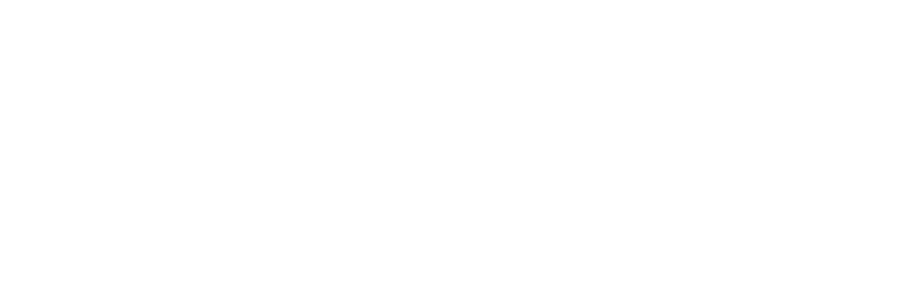
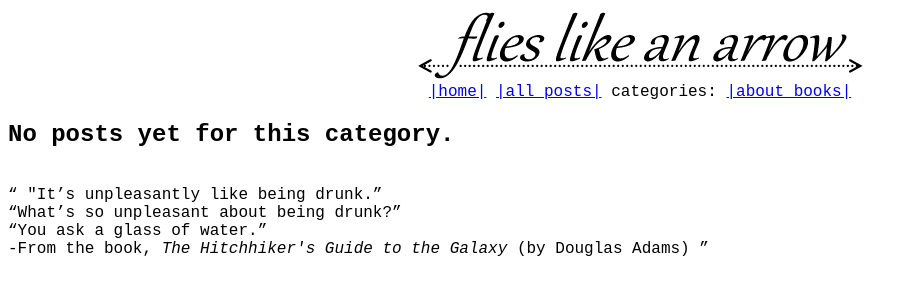
Before and after one commit to cosmopwater/flieslikeanarrow, a plain HTML site: page Aboutbooks.html in a window 1280 px wide. Shown: the whole page, without its empty margins (0-917 px from the left). Drawn offline with Linux system fonts and the light colour scheme.

Commit message:
Update Aboutbooks.html

```diff
--- a/Aboutbooks.html
+++ b/Aboutbooks.html
@@ -1,2 +1,40 @@
 <html>
+<head>
+
+<title>
+flies like an arrow
+</title>
+
+<center>
+<img class="head" src="logs.png" alt="Logs "width="450" height="75">
+</center>
+
+<center>
+<nav>
+<a class="linkborder" href="index.html">|home|</a>
+<a class="linkborder" href="Allposts.html">|all posts|</a>
+categories:
+<a class="linkborder" href="Aboutbooks.html">|about books|</a>
+</nav>
+</center>
+
+</head>
+
+<body style="font-family: courier-new, monospace;">
+<h2>
+No posts yet for this category.
+</h2>
+<br>
+<q>
+"It’s unpleasantly like being drunk.”
+<br>
+“What’s so unpleasant about being drunk?”
+<br>
+“You ask a glass of water.”
+<br>-From the book,
+<em>
+The Hitchhiker's Guide to the Galaxy
+</em>
+(by Douglas Adams)
+</q>
 </html>
```
